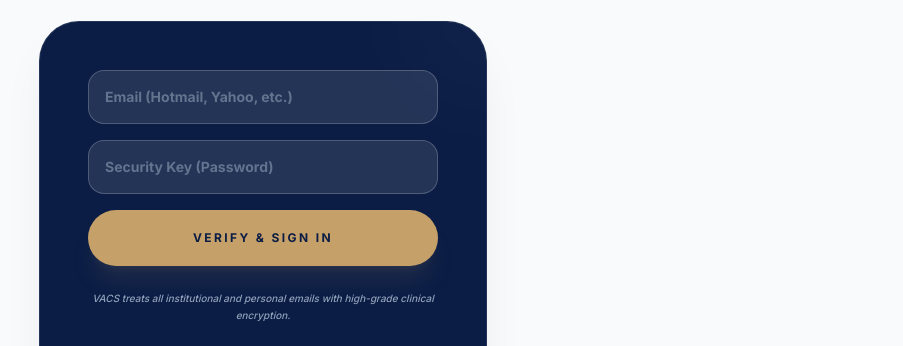
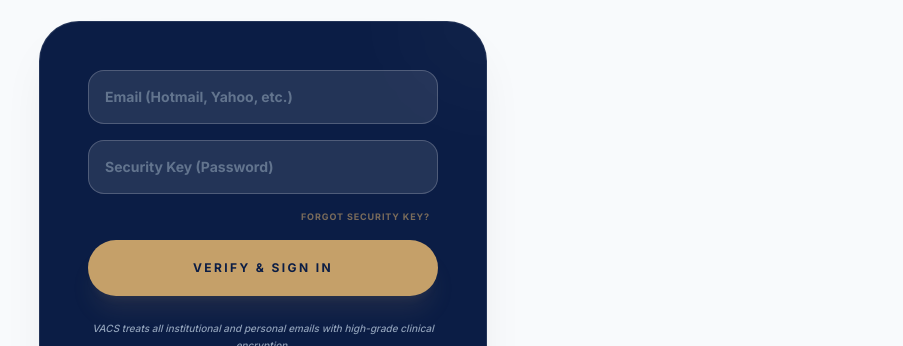
Before and after one commit to XTOBEK/Vacs, a React (Vite) app: page /login in a window 1280 px wide. Shown: the part 251-597 px from the top of the page, without its empty margins (377-1280 px from the left). Built offline with nearby package versions, Linux system fonts and the light colour scheme; no server answers; the database is empty; a web font is replaced by a local one.

Commit message:
feat(auth): implement password reset and protected routes
Added password reset functionality to login pages and introduced a ProtectedRoute component to handle authentication states and role-based access control with a loading transition.

```diff
--- a/src/App.tsx
+++ b/src/App.tsx
@@ -4,7 +4,7 @@
  */
 
 import { BrowserRouter, Routes, Route, Navigate } from "react-router-dom";
-import { useState, useEffect } from "react";
+import React, { useState, useEffect } from "react";
 import { auth, db, handleFirestoreError, OperationType } from "./lib/firebase";
 import { onAuthStateChanged, signOut } from "firebase/auth";
 import { doc, getDoc, setDoc } from "firebase/firestore";
@@ -67,6 +67,33 @@ const AUTO_USERS: Record<string, any> = {
     patientId: "VAC-CL-101"
   }
 };
+
+function ProtectedRoute({ user, role, children }: { user: any; role: string; children: React.ReactNode }) {
+  // If Firebase has authenticated the login session, but our custom firestore user profile
+  // state in App.tsx hasn't loaded / resolved yet, show a clean, native loading spin rather than redirecting.
+  if (auth.currentUser && (!user || user.uid !== auth.currentUser.uid)) {
+    return (
+      <div className="h-screen w-screen flex flex-col items-center justify-center bg-slate-950 text-white">
+        <div className="w-12 h-12 border-4 border-blue-600 border-t-transparent rounded-full animate-spin mb-4"></div>
+        <p className="text-[10px] font-black uppercase tracking-[0.4em] opacity-40">Verifying Clinical Clearance...</p>
+      </div>
+    );
+  }
+
+  // If no session exists at all, redirect to correct login page
+  if (!auth.currentUser) {
+    const isControlGate = role === 'ADMIN';
+    return <Navigate to={isControlGate ? "/vacs-control-gate/login" : "/login"} replace />;
+  }
+
+  // If user is loaded but role mismatch
+  if (user && user.role !== role) {
+    const isControlGate = role === 'ADMIN';
+    return <Navigate to={isControlGate ? "/vacs-control-gate/login" : "/login"} replace />;
+  }
+
+  return <>{children}</>;
+}
 
 export default function App() {
   const [user, setUser] = useState<any>(null);
@@ -152,19 +179,35 @@ export default function App() {
 
         <Route
           path="/vacs-control-gate/*"
-          element={user?.role === 'ADMIN' ? <AdminDashboard user={user} onLogout={handleLogout} /> : <Navigate to="/vacs-control-gate/login" />}
+          element={
+            <ProtectedRoute user={user} role="ADMIN">
+              <AdminDashboard user={user} onLogout={handleLogout} />
+            </ProtectedRoute>
+          }
         />
         <Route
           path="/rn/*"
-          element={user?.role === 'RN' ? <RNDashboard user={user} onLogout={handleLogout} /> : <Navigate to="/login" />}
+          element={
+            <ProtectedRoute user={user} role="RN">
+              <RNDashboard user={user} onLogout={handleLogout} />
+            </ProtectedRoute>
+          }
         />
         <Route
           path="/dashboard/*"
-          element={user?.role === 'CAREGIVER' ? <CaregiverDashboard user={user} onLogout={handleLogout} /> : <Navigate to="/login" />}
+          element={
+            <ProtectedRoute user={user} role="CAREGIVER">
+              <CaregiverDashboard user={user} onLogout={handleLogout} />
+            </ProtectedRoute>
+          }
         />
         <Route
           path="/client/*"
-          element={user?.role === 'CLIENT' ? <ClientDashboard user={user} onLogout={handleLogout} /> : <Navigate to="/login" />}
+          element={
+            <ProtectedRoute user={user} role="CLIENT">
+              <ClientDashboard user={user} onLogout={handleLogout} />
+            </ProtectedRoute>
+          }
         />
 
         {/* Admin Secret Gate */}
--- a/src/pages/public/AdminLoginPage.tsx
+++ b/src/pages/public/AdminLoginPage.tsx
@@ -5,7 +5,8 @@ import { Lock, ShieldAlert, ArrowLeft, Heart, Server, Activity } from "lucide-re
 import { auth, db } from "../../lib/firebase";
 import {
   signInWithEmailAndPassword,
-  createUserWithEmailAndPassword
+  createUserWithEmailAndPassword,
+  sendPasswordResetEmail
 } from "firebase/auth";
 import { doc, getDoc } from "firebase/firestore";
 import Logo from "../../components/ui/Logo";
@@ -15,7 +16,28 @@ export default function AdminLoginPage() {
   const [error, setError] = useState("");
   const [email, setEmail] = useState("");
   const [password, setPassword] = useState("");
+  const [resetSent, setResetSent] = useState(false);
+  const [resetLoading, setResetLoading] = useState(false);
   const navigate = useNavigate();
+
+  const handlePasswordReset = async () => {
+    if (!email) {
+      setError("Please key in your Credential Node (Email) first to receive a security reset signal.");
+      return;
+    }
+    setResetLoading(true);
+    setResetSent(false);
+    setError("");
+    try {
+      await sendPasswordResetEmail(auth, email.toLowerCase().trim());
+      setResetSent(true);
+    } catch (err: any) {
+      console.error(err);
+      setError(err.message || "Failed to transmit password reset signal.");
+    } finally {
+      setResetLoading(false);
+    }
+  };
 
   const handleLogin = async (e: React.FormEvent) => {
       e.preventDefault();
@@ -111,7 +133,12 @@ export default function AdminLoginPage() {
               </div>
             )}
 
-
+            {resetSent && (
+              <div className="bg-emerald-500/10 border border-emerald-500/20 text-emerald-400 text-[10px] font-black uppercase tracking-widest p-4 rounded-xl mb-8 flex items-center gap-2">
+                <div className="w-2 h-2 bg-emerald-500 rounded-full animate-ping"></div>
+                <span>Security key reset signal transmitted! Check your email inbox.</span>
+              </div>
+            )}
 
             <form onSubmit={handleLogin} className="space-y-6">
                 <div className="space-y-1">
@@ -136,6 +163,18 @@ export default function AdminLoginPage() {
                         required
                     />
                 </div>
+
+                <div className="flex justify-end px-2">
+                  <button
+                    type="button"
+                    onClick={handlePasswordReset}
+                    className="text-[9px] font-black uppercase tracking-widest text-[#C5A069]/60 hover:text-[#C5A069] transition-colors cursor-pointer"
+                    disabled={resetLoading}
+                  >
+                    {resetLoading ? "Transmitting Reset Request..." : "Reset Security Key / Forgot Key?"}
+                  </button>
+                </div>
+
                 <Button
                     type="submit"
                     disabled={loading}
--- a/src/pages/public/LoginPage.tsx
+++ b/src/pages/public/LoginPage.tsx
@@ -6,7 +6,8 @@ import { auth, db } from "../../lib/firebase";
 import {
   signInWithEmailAndPassword,
   createUserWithEmailAndPassword,
-  updateProfile
+  updateProfile,
+  sendPasswordResetEmail
 } from "firebase/auth";
 import { doc, getDoc, setDoc } from "firebase/firestore";
 
@@ -19,7 +20,28 @@ export default function LoginPage({ adminOnly = false, allowedRole = null }: any
   const [email, setEmail] = useState("");
   const [password, setPassword] = useState("");
   const [fullName, setFullName] = useState("");
+  const [resetSent, setResetSent] = useState(false);
+  const [resetLoading, setResetLoading] = useState(false);
   const navigate = useNavigate();
+
+  const handlePasswordReset = async () => {
+    if (!email) {
+      setError("Please key in your Email address first to request a password reset.");
+      return;
+    }
+    setResetLoading(true);
+    setResetSent(false);
+    setError("");
+    try {
+      await sendPasswordResetEmail(auth, email.toLowerCase().trim());
+      setResetSent(true);
+    } catch (err: any) {
+      console.error(err);
+      setError(err.message || "Failed to send password-reset email.");
+    } finally {
+      setResetLoading(false);
+    }
+  };
 
   const handleAuthResult = async (user: any, isNewUser = false) => {
       // Fetch user profile from Firestore
@@ -145,7 +167,12 @@ export default function LoginPage({ adminOnly = false, allowedRole = null }: any
               </div>
             )}
 
-
+            {resetSent && (
+              <div className="bg-emerald-500/10 border border-emerald-500/20 text-emerald-400 text-[10px] font-black uppercase tracking-widest p-4 rounded-xl mb-4 flex items-center gap-2">
+                <div className="w-2 h-2 bg-emerald-500 rounded-full animate-ping"></div>
+                <span>Security key reset link sent! Check your email inbox.</span>
+              </div>
+            )}
 
             <form onSubmit={handleFormSubmit} className="space-y-4">
                 {isSignUp && (
@@ -174,6 +201,20 @@ export default function LoginPage({ adminOnly = false, allowedRole = null }: any
                     className="w-full p-4 bg-white/10 rounded-2xl border border-white/20 focus:ring-2 focus:ring-[#C5A069] text-white text-sm font-bold placeholder:text-slate-500"
                     required
                 />
+
+                {!isSignUp && (
+                  <div className="flex justify-end px-2">
+                    <button
+                      type="button"
+                      onClick={handlePasswordReset}
+                      className="text-[9px] font-black uppercase tracking-widest text-[#C5A069]/60 hover:text-[#C5A069] transition-colors cursor-pointer"
+                      disabled={resetLoading}
+                    >
+                      {resetLoading ? "Transmitting Reset Link..." : "Forgot Security Key?"}
+                    </button>
+                  </div>
+                )}
+
                 <Button type="submit" className="w-full h-14 text-xs font-black uppercase tracking-[0.2em] shadow-xl shadow-[#C5A069]/10 rounded-full bg-[#C5A069] text-[#0B1D45] hover:bg-[#B49158]" disabled={loading}>
                     {loading ? "Decrypting..." : (isSignUp ? "Generate Professional ID" : "Verify & Sign In")}
                 </Button>
```
